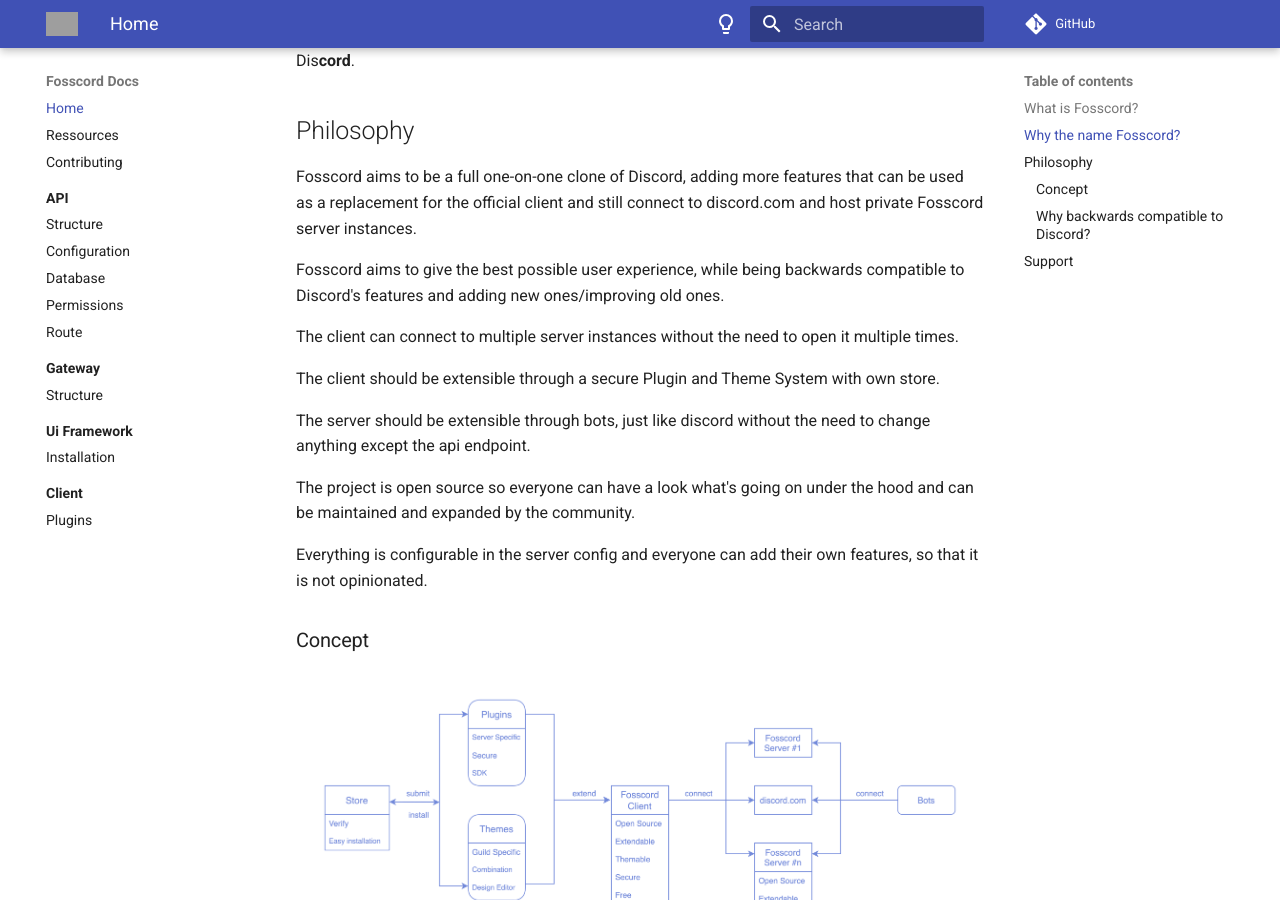
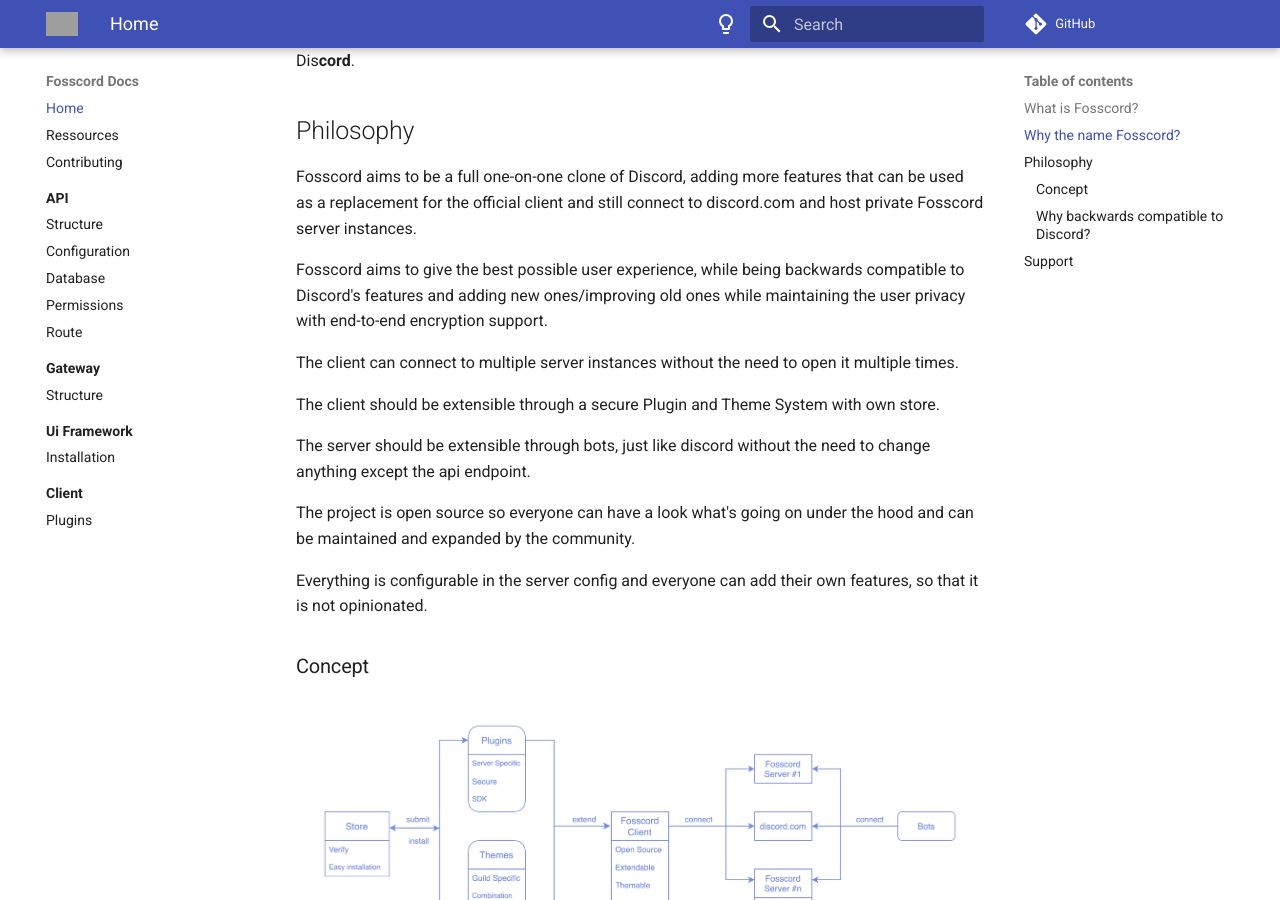
Before and after one commit to spacebarchat/docs, an MkDocs documentation site: the page built from docs/index.md, in a window 1280 px wide and 900 px high, scrolled down 307 px. Built offline with MkDocs 1.6.1 and Material for MkDocs 9.7.7, drawn with Linux system fonts in a browser that asks for light colours; comment, search, counter and statistics services are not loaded; grey boxes are pictures that could not be loaded.

Commit message:
Update index.md

```diff
--- a/docs/index.md
+++ b/docs/index.md
@@ -8,7 +8,7 @@
 ## Philosophy
 Fosscord aims to be a full one-on-one clone of Discord, adding more features that can be used as a replacement for the official client and still connect to discord.com and host private Fosscord server instances.
 
-Fosscord aims to give the best possible user experience, while being backwards compatible to Discord's features and adding new ones/improving old ones.
+Fosscord aims to give the best possible user experience, while being backwards compatible to Discord's features and adding new ones/improving old ones while maintaining the user privacy with end-to-end encryption support.
 
 The client can connect to multiple server instances without the need to open it multiple times.
 
```
